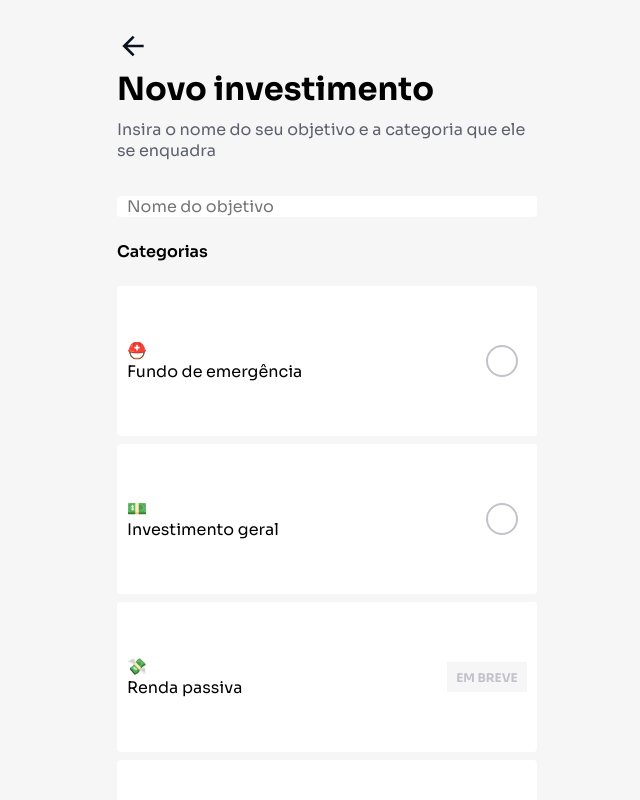
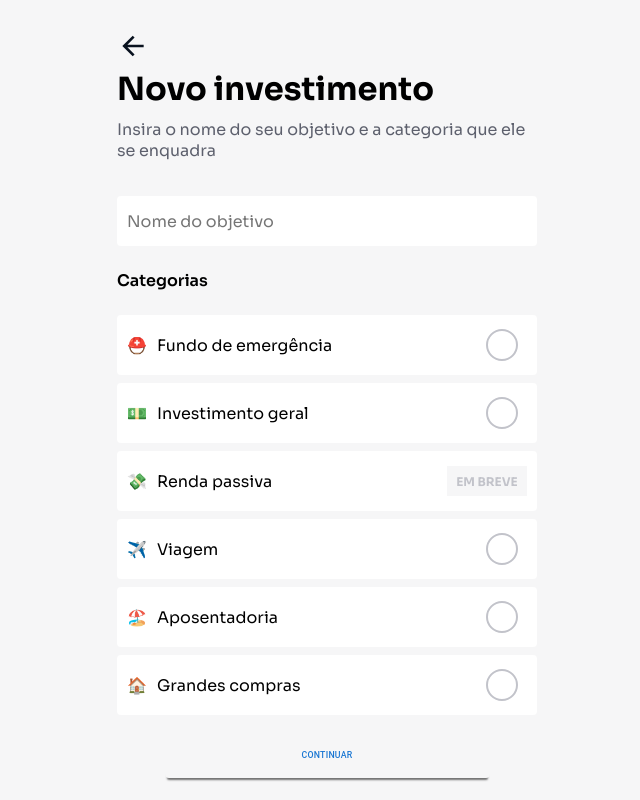
Before and after one commit to arthurbm/monly-xp, a Next.js app: page /new-investment in a window 1280 px wide. Shown: the top 800 px of the page, without its empty margins (313-953 px from the left). Built offline with nearby package versions, Linux system fonts and the light colour scheme.

Commit message:
feat: correct field check component

```diff
--- a/src/components/FieldCheck/index.tsx
+++ b/src/components/FieldCheck/index.tsx
@@ -16,6 +16,8 @@ type FieldCheckProps = {
   comingSoon?: boolean;
   checked?: boolean;
   description?: string;
+  height?: string;
+  usesEmoji?: boolean;
 };
 const FieldCheck = ({
   emoji,
@@ -23,11 +25,13 @@ const FieldCheck = ({
   setValue,
   comingSoon,
   checked,
-  description
+  description,
+  height,
+  usesEmoji
 }: FieldCheckProps) => {
   return (
-    <Container>
-      <Info>
+    <Container height={height}>
+      <Info usesEmoji={usesEmoji}>
         {emoji && <CustomText regular>{emoji}</CustomText>}
         <CustomText regular black size="16px">
           {children}
--- a/src/components/FieldCheck/style.ts
+++ b/src/components/FieldCheck/style.ts
@@ -2,9 +2,17 @@ import styled from 'styled-components';
 import theme from 'styles/theme';
 import { styled as muiStyled } from '@mui/material/styles';
 
-export const Container = styled.div`
+interface ContainerProps {
+  height?: string;
+}
+
+interface InfoProps {
+  usesEmoji?: boolean;
+}
+
+export const Container = styled.div<ContainerProps>`
   width: 100%;
-  height: 150px;
+  height: ${(props) => props.height || '60px'};
   padding: 0 10px;
   display: flex;
   align-items: center;
@@ -13,11 +21,11 @@ export const Container = styled.div`
   background-color: ${theme.main.colors.white};
 `;
 
-export const Info = styled.div`
+export const Info = styled.div<InfoProps>`
   width: 80%;
   display: flex;
   align-items: flex-start;
-  flex-direction: column;
+  flex-direction: ${(props) => (props.usesEmoji ? 'row' : 'column')};
 
   & p {
     margin-right: 10px;
--- a/src/pages/home/index.tsx
+++ b/src/pages/home/index.tsx
@@ -55,7 +55,7 @@ const Home = () => {
   ];
 
   function navigateToObjective() {
-    router.push('/choose-product');
+    router.push('/new-investment');
   }
 
   function getTotalBalance(banksObj: any) {
--- a/src/pages/new-investment/index.tsx
+++ b/src/pages/new-investment/index.tsx
@@ -19,7 +19,7 @@ export default function NewInvestment() {
   const goToNextPage = () => {
     if (objective && chosenCategory) {
       console.log(objective, chosenCategory);
-      // router.push('')
+      router.push('choose-product');
     }
   };
 
@@ -50,6 +50,7 @@ export default function NewInvestment() {
               checked={name === chosenCategory}
               setValue={setChosenCategory}
               comingSoon={comingSoon}
+              usesEmoji={true}
             >
               {name}
             </FieldCheck>
```
Also changed, not shown: src/pages/choose-product/index.tsx (+23 -0 lines).
